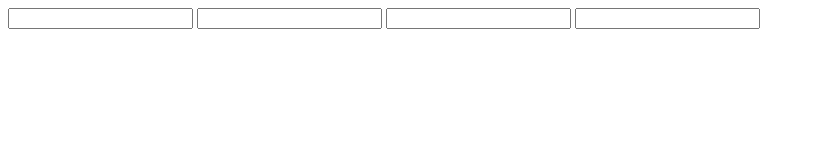
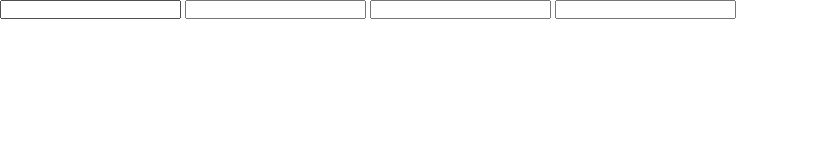
Before and after one commit to vinitBawjee/code-demo, a plain HTML site: page login.html in a window 1280 px wide. Shown: the whole page, without its empty margins (0-823 px from the left). Drawn offline with Linux system fonts and the light colour scheme.

Commit message:
login page html

```diff
--- a/login.html
+++ b/login.html
@@ -3,6 +3,7 @@
 <head>
     <meta charset="UTF-8">
     <meta name="viewport" content="width=device-width, initial-scale=1.0">
+    <link rel="stylesheet" href="./login.css">
     <title>Document</title>
 </head>
 <body>
```
